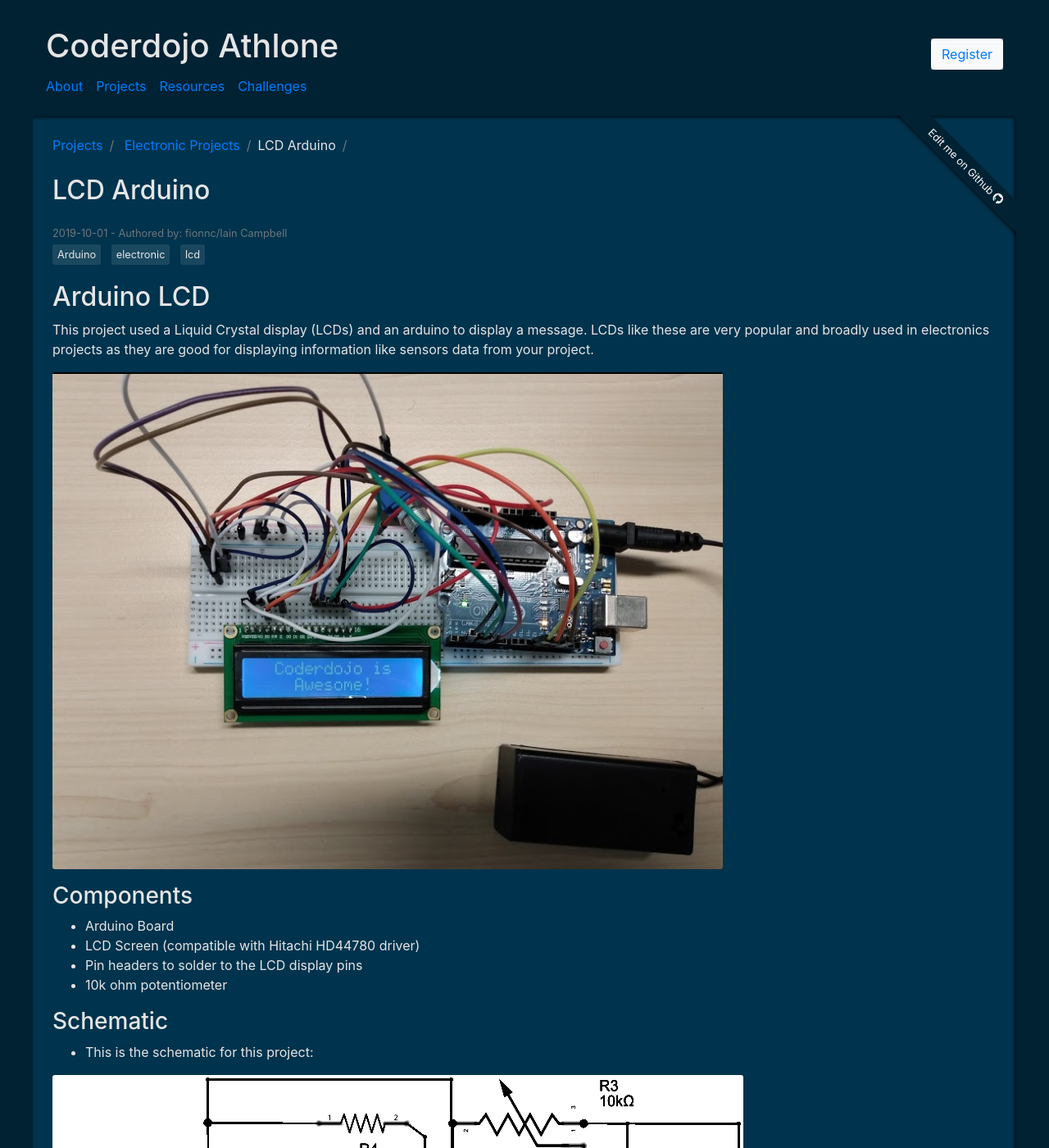
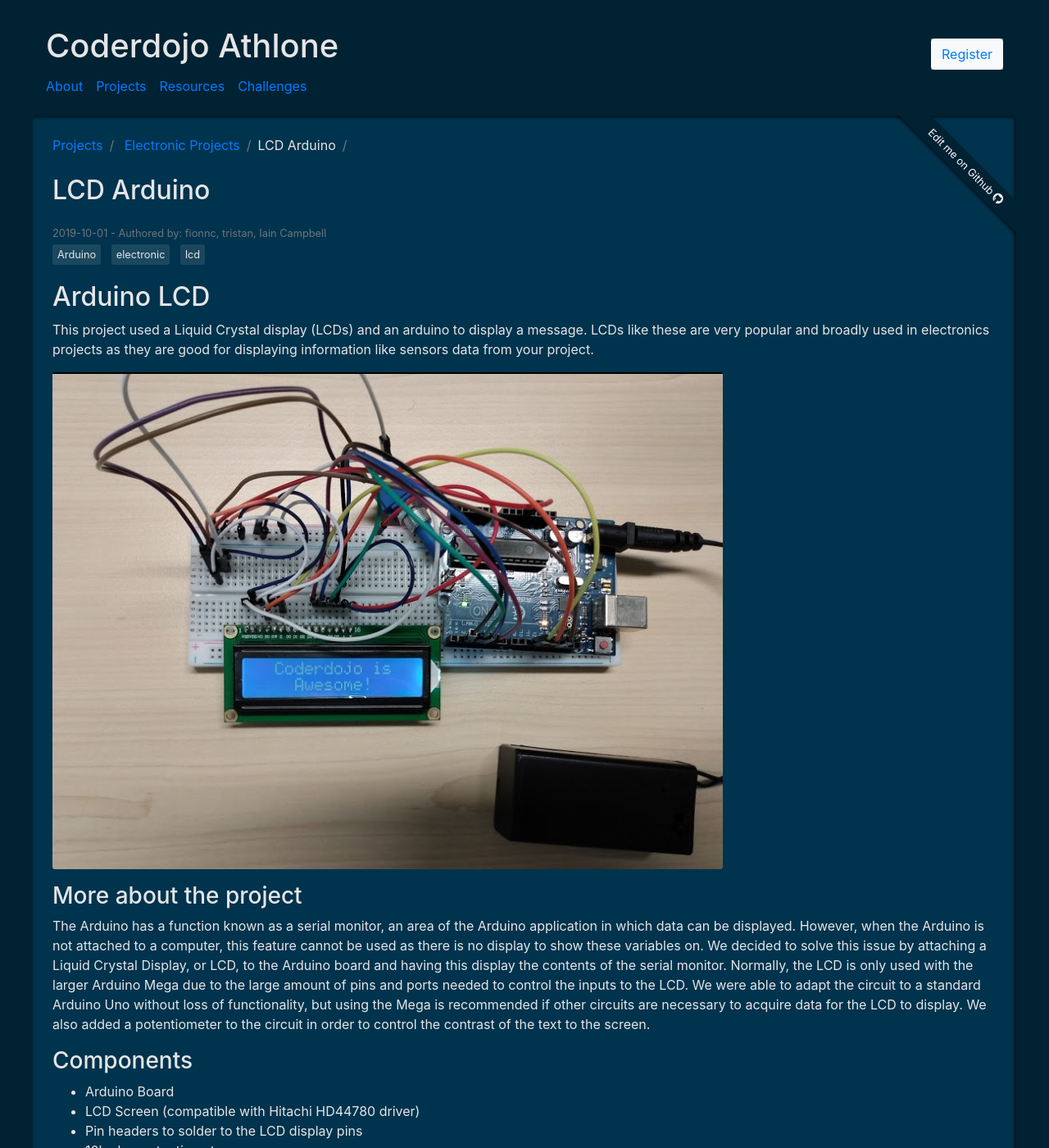
Before and after one commit to CoderdojoAthlone/coderdojoathlone.github.io, a Jekyll site: the page built from _posts/en/projects/2019-10-01-electronic-arduino-lcd.md, in a window 1280 px wide and 1400 px high. Shown: the whole window at 82% size. Built offline with Jekyll 4.4.1, drawn with Linux system fonts in a browser that asks for light colours.

Commit message:
Fixed review comments. Added "More about the project" comments submitted by tgreene

```diff
--- a/_posts/en/projects/2019-10-01-electronic-arduino-lcd.md
+++ b/_posts/en/projects/2019-10-01-electronic-arduino-lcd.md
@@ -3,10 +3,10 @@ layout:       article
 lang:         en
 parent:       electronic-projects
 breadcrumb:   true
-permalink:    /en/projects/scratch-projects/lcd-arduino-2019
+permalink:    /en/projects/electronic/lcd-arduino-2019
 ref:          2019-lcd-arduino
 title:        LCD Arduino
-author:       fionnc/Iain Campbell
+author:       fionnc, tristan, Iain Campbell
 description:  How to use an LCD and Arduino to display a message
 tags:         Arduino, electronic, lcd
 code:         true
@@ -19,6 +19,16 @@ LCDs like these are very popular and broadly used in electronics projects as the
 
 
 <img class="img-fluid" src="{{'assets/posts/2019-10-01-arduino-lcd/lcd-coderdojo-message.png' | relative_url}}"/>
+
+
+### More about the project
+
+The Arduino has a function known as a serial monitor, an area of the Arduino application in which data can be displayed.
+However, when the Arduino is not attached to a computer, this feature cannot be used as there is no display to show these variables on.
+We decided to solve this issue by attaching a Liquid Crystal Display, or LCD, to the Arduino board and having this display the contents of the serial monitor.
+Normally, the LCD is only used with the larger Arduino Mega due to the large amount of pins and ports needed to control the inputs to the LCD.
+We were able to adapt the circuit to a standard Arduino Uno without loss of functionality, but using the Mega is recommended if other circuits are necessary to acquire data for the LCD to display.
+We also added a potentiometer to the circuit in order to control the contrast of the text to the screen.
 
 
 ### Components
```
